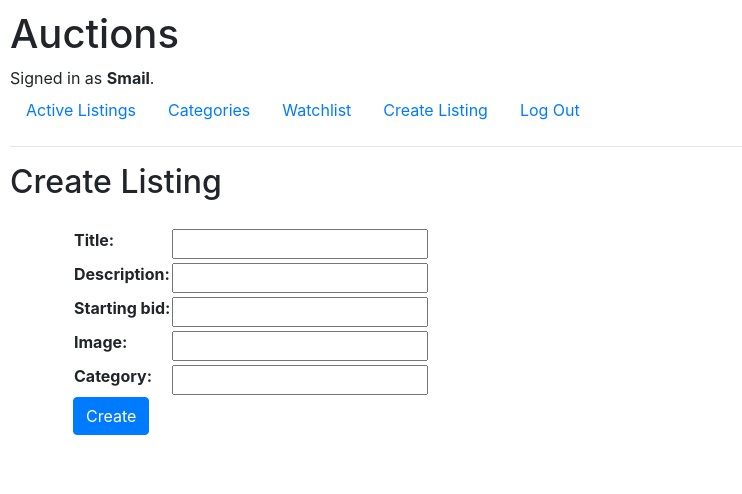
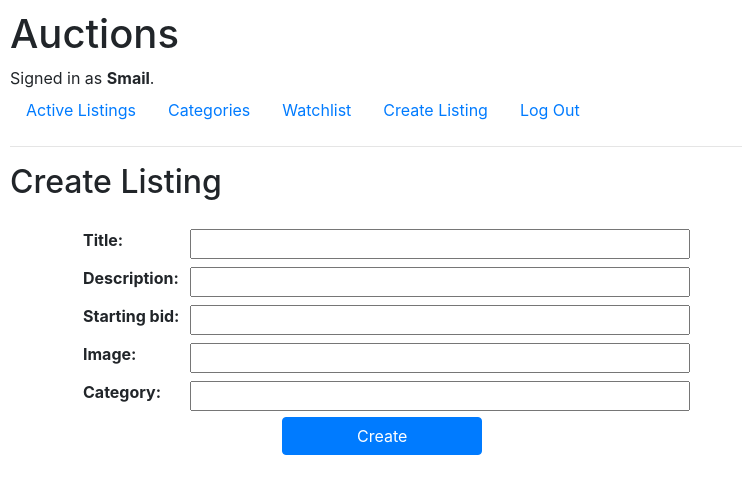
Before and after one commit to SmailBestybay/social-network, a Django app: page /create_listing in a window 1280 px wide. Shown: the top 494 px of the page, without its empty margins (0-742 px from the left). Run offline with Django 4.2, Linux system fonts and the light colour scheme; a user stored in the database is signed in; some libraries are stand-ins or nearby versions.

Commit message:
add create_listing.html style in styles.css

```diff
--- a/auctions/static/auctions/styles.css
+++ b/auctions/static/auctions/styles.css
@@ -16,3 +16,21 @@ a.listing {
     margin-top: 2%;
     margin-left: 5%;
   }
+
+th, td {
+    padding-left: 10px;
+    padding-bottom: 5px;
+}
+
+td>input {
+    width: 500px;
+  }
+
+.create-button {
+    display: flex;
+    justify-content: center;
+}
+
+.create-button>input {
+    width: 200px;
+}
--- a/auctions/templates/auctions/create_listing.html
+++ b/auctions/templates/auctions/create_listing.html
@@ -13,7 +13,9 @@
             <table>
                 {{ form }}
             </table>
-            <input class="btn btn-primary" type="submit" value="Create">
+            <div class="create-button">
+                <input class="btn btn-primary" type="submit" value="Create">
+            </div>
         </form>
     </div>
 
--- a/auctions/templates/auctions/listing.html
+++ b/auctions/templates/auctions/listing.html
@@ -1,7 +1,7 @@
 {% extends "auctions/layout.html" %}
 
 {% block body %}
-    <h2>Listings</h2>
+    <h2>Listings: {{ listing.title }}</h2>
 
     {% if message %}
         <div>{{ message }}</div>
```
